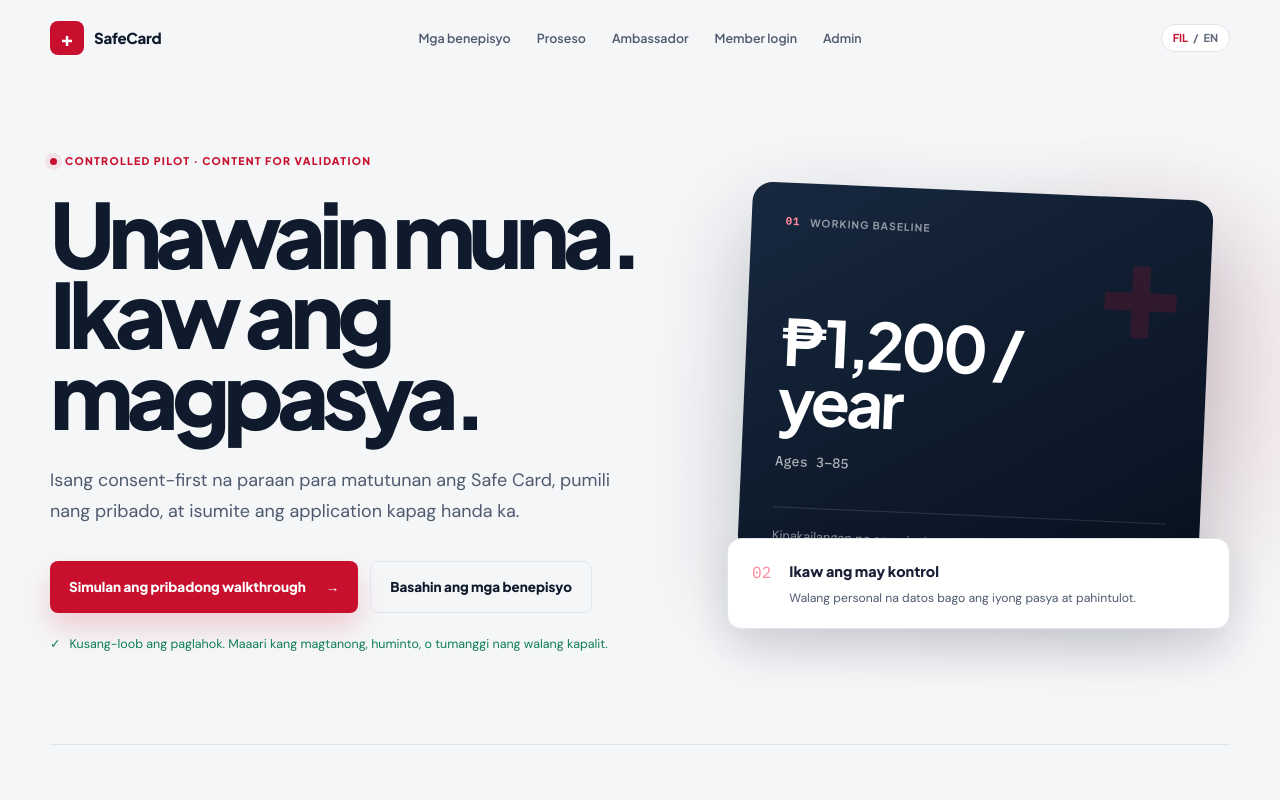
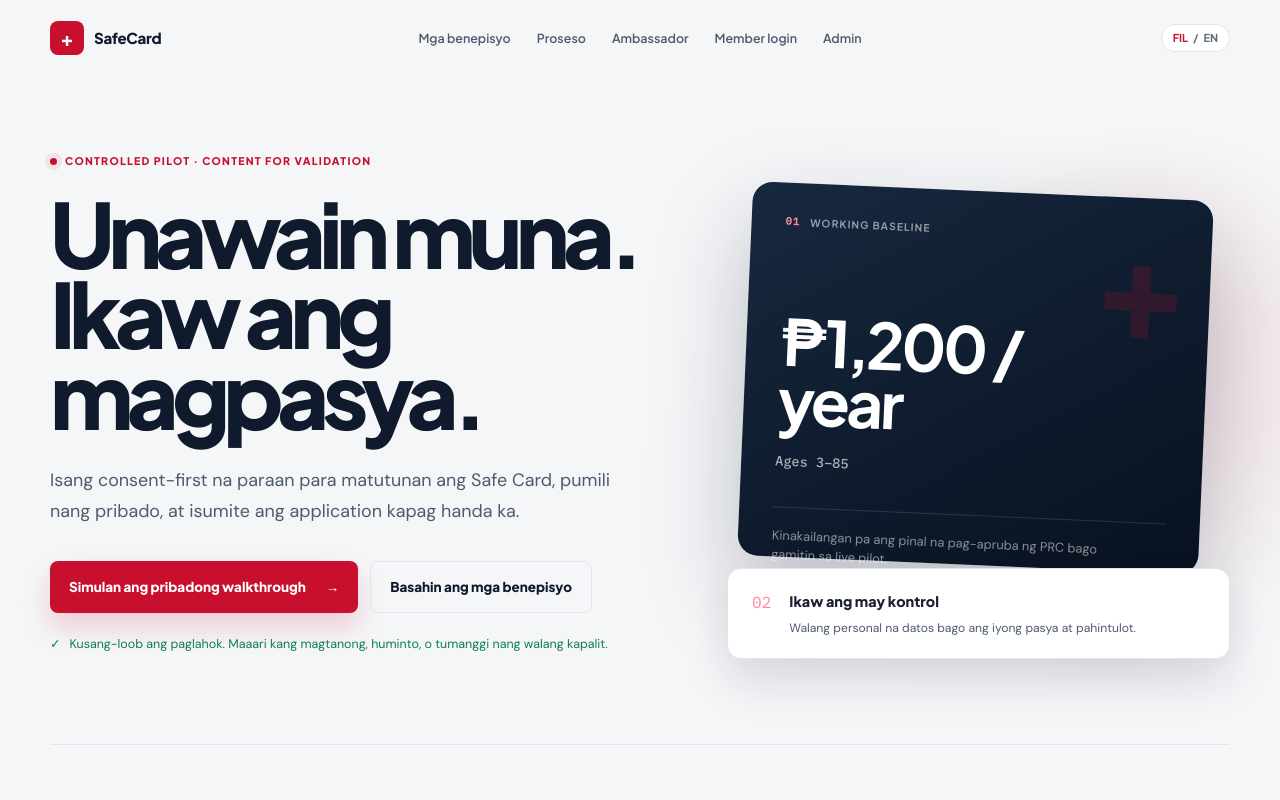
Before and after one commit to 1ndyg0/safecard-access-platform, a Next.js app: page / in a window 1280 px wide. Shown: the top 800 px of the page. Built offline with nearby package versions, Linux system fonts and the light colour scheme; no server answers.

Commit message:
fix: keep hero card footer visible

```diff
--- a/src/app/globals.css
+++ b/src/app/globals.css
@@ -128,7 +128,7 @@
 .programme-card > p { position: relative; z-index: 1; margin: 0; color: rgba(255,255,255,.65); font: 500 .85rem/1.3 var(--font-ibm-mono); }
 .card-rule { height: 1px; background: rgba(255,255,255,.13); margin: 36px 0 18px; }
 .programme-card small { display: block; max-width: 330px; color: rgba(255,255,255,.52); line-height: 1.55; }
-.control-card { position: absolute; left: -18px; right: 0; bottom: -18px; display: flex; gap: 18px; padding: 21px 24px; border-radius: 14px; background: var(--surface); border: 1px solid var(--border); box-shadow: 0 22px 45px rgba(15,27,45,.13); }
+.control-card { position: absolute; left: -18px; right: 0; bottom: -48px; display: flex; gap: 18px; padding: 21px 24px; border-radius: 14px; background: var(--surface); border: 1px solid var(--border); box-shadow: 0 22px 45px rgba(15,27,45,.13); }
 .control-card strong { font: 750 .9rem/1.2 var(--font-jakarta); }
 .control-card p { margin: 5px 0 0; color: var(--text2); font-size: .76rem; }
 
```
